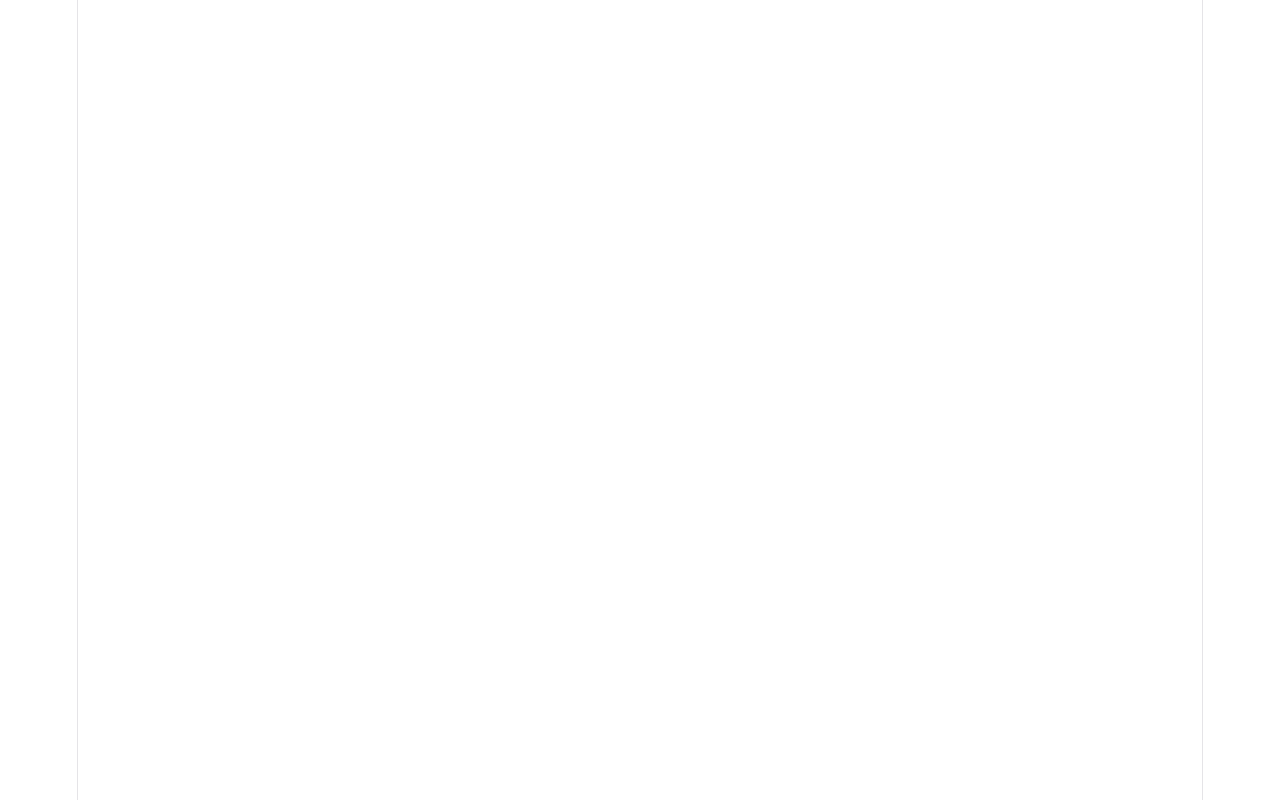
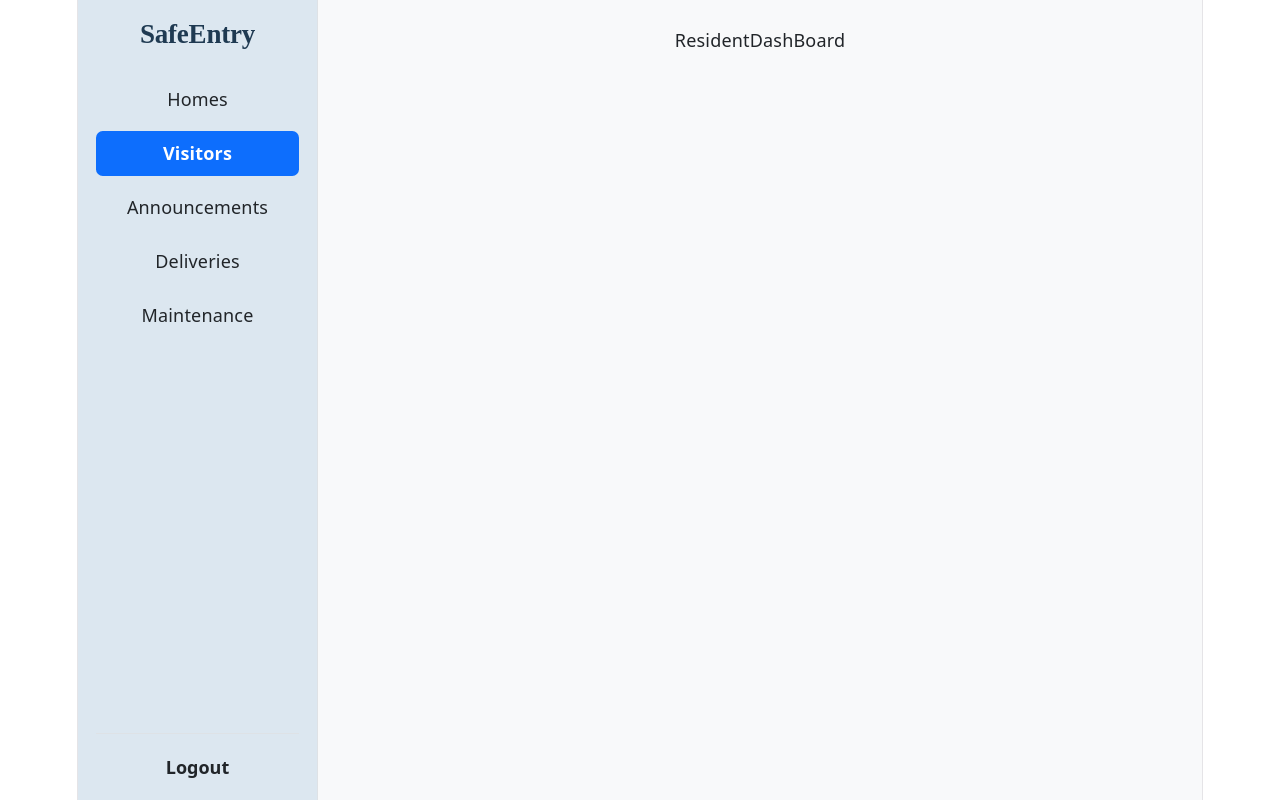
Before and after one commit to Meghakamalan/safeentry, a React app in the folder frontend/: page /visitors in a window 1280 px wide. Before the commit this address had no page. Built offline with nearby package versions, Linux system fonts and the light colour scheme; the HTML template or start-up script is replaced by a standard one.

Commit message:
added sidebar

```diff
--- a/frontend/src/App.jsx
+++ b/frontend/src/App.jsx
@@ -1,6 +1,7 @@
 import { BrowserRouter, Routes, Route, Navigate } from "react-router-dom";
 import Login from "./pages/Login";
 import Register from "./pages/Register";
+import Layout from "./componets/Layout";
 import ResidentDashBoard from "./pages/ResidentDashBoard";
 import GuardDashboard from "./pages/GuardDashboard";
 import AdminDashboard from "./pages/AdminDashboard";
@@ -12,9 +13,17 @@ function App() {
         <Route path="/" element={<Navigate to="/login" replace />} />
         <Route path="/login" element={<Login />} />
         <Route path="/register" element={<Register />} />
-        <Route path="/resident" element={<ResidentDashBoard />} />
-        <Route path="/admin" element={<AdminDashboard />} />
-        <Route path="/guard" element={<GuardDashboard />} />
+
+        {/* Protected Dashboard Routes (Wrapped in Layout with Sidebar & Header) */}
+        <Route element={<Layout />}>
+          <Route path="/resident" element={<ResidentDashBoard />} />
+          <Route path="/guard" element={<GuardDashboard />} />
+          <Route path="/admin" element={<AdminDashboard />} />
+          <Route path="/maintenance" element={<ResidentDashBoard />} />
+          <Route path="/visitors" element={<ResidentDashBoard />} />
+          <Route path="/announcements" element={<ResidentDashBoard />} />
+          <Route path="/deliveries" element={<ResidentDashBoard />} />
+        </Route>
       </Routes>
     </BrowserRouter>
   );
--- /dev/null
+++ b/frontend/src/componets/Layout.jsx
@@ -0,0 +1,26 @@
+import React from "react";
+import { Outlet } from "react-router-dom";
+import Sidebar from "./Sidebar";
+
+
+const Layout = () => {
+  return (
+    <div className="d-flex min-vh-100">
+      {/* Permanent Sidebar on the left */}
+      <Sidebar />
+
+      {/* Main Container taking up remaining horizontal width */}
+      <div className="d-flex flex-column flex-grow-1 bg-light">
+        {/* Top Header */}
+
+        {/* Main Workspace Area where pages render dynamically */}
+        <main className="p-4 flex-grow-1">
+          <Outlet />
+        </main>
+
+      </div>
+    </div>
+  );
+};
+
+export default Layout;
--- /dev/null
+++ b/frontend/src/componets/Sidebar.jsx
@@ -0,0 +1,110 @@
+import React from "react";
+import{NavLink, useNavigate} from 'react-router-dom';
+import axios from "axios";
+
+const API_URL = import.meta.env.VITE_API_URL || "";
+
+const Sidebar = () => {
+    const navigate = useNavigate();
+   const handleLogout = async () => {
+    try {
+      await axios.post(`${API_URL}/api/auth/logout`,
+      {},
+      {withCredentials: true}
+
+    );
+    //Redirect user to login page after logging out
+    navigate("/login");
+    } catch (error) {
+      console.error("Logout failed:", error);
+    }
+   };
+
+  return (
+    <aside
+      className="d-flex flex-column justify-content-between p-3 border-end"
+      style={{
+        width: "240px",
+        minHeight: "100vh",
+        backgroundColor: "#dce7f0", // Light blue matching your design UI
+      }}
+    >
+      {/* Top Section: App Title & Navigation Links */}
+      <div>
+        {/* App Title */}
+        <h2
+          className="h4 fw-bold mb-4"
+          style={{ fontFamily: "serif", color: "#1f3a52" }}
+        >
+          SafeEntry
+        </h2>
+
+        {/* Navigation List */}
+        <ul className="nav nav-pills flex-column gap-2">
+          <li className="nav-item">
+            <NavLink
+              to="/resident"
+              className={({ isActive }) =>
+                `nav-link ${isActive ? "active fw-bold" : "text-dark"}`
+              }
+            >
+              Homes
+            </NavLink>
+          </li>
+          <li className="nav-item">
+            <NavLink
+              to="/visitors"
+              className={({ isActive }) =>
+                `nav-link ${isActive ? "active fw-bold" : "text-dark"}`
+              }
+            >
+              Visitors
+            </NavLink>
+          </li>
+          <li className="nav-item">
+            <NavLink
+              to="/announcements"
+              className={({ isActive }) =>
+                `nav-link ${isActive ? "active fw-bold" : "text-dark"}`
+              }
+            >
+              Announcements
+            </NavLink>
+          </li>
+          <li className="nav-item">
+            <NavLink
+              to="/deliveries"
+              className={({ isActive }) =>
+                `nav-link ${isActive ? "active fw-bold" : "text-dark"}`
+              }
+            >
+              Deliveries
+            </NavLink>
+          </li>
+          <li className="nav-item">
+            <NavLink
+              to="/maintenance"
+              className={({ isActive }) =>
+                `nav-link ${isActive ? "active fw-bold" : "text-dark"}`
+              }
+            >
+              Maintenance
+            </NavLink>
+          </li>
+        </ul>
+      </div>
+
+      {/* Bottom Section: Logout Button */}
+      <div className="pt-3 border-top">
+        <button
+          onClick={handleLogout}
+          className="btn btn-link text-dark text-decoration-none p-0 fw-semibold"
+        >
+          Logout
+        </button>
+      </div>
+    </aside>
+  );
+};
+
+export default Sidebar;
--- a/frontend/src/pages/Register.jsx
+++ b/frontend/src/pages/Register.jsx
@@ -145,7 +145,7 @@ const Register = () => {
                   onChange={onChange}
                   required
                 >
-                  <option value="">Select Unit</option>
+                  <option value="">Select Role</option>
                   <option value="Resident">Resident</option>
                   <option value="Guard">Guard</option>
                 </select>
--- a/frontend/src/pages/ResidentDashBoard.jsx
+++ b/frontend/src/pages/ResidentDashBoard.jsx
@@ -1,4 +1,4 @@
-import React from 'react'
+import React from 'react';
 
 function ResidentDashBoard() {
   return (
```
